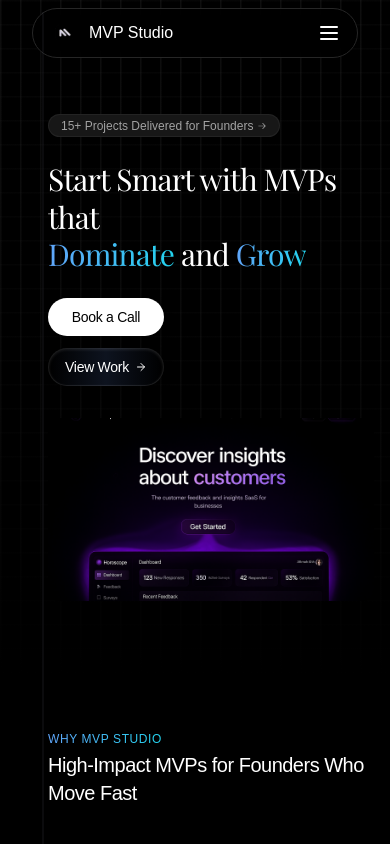
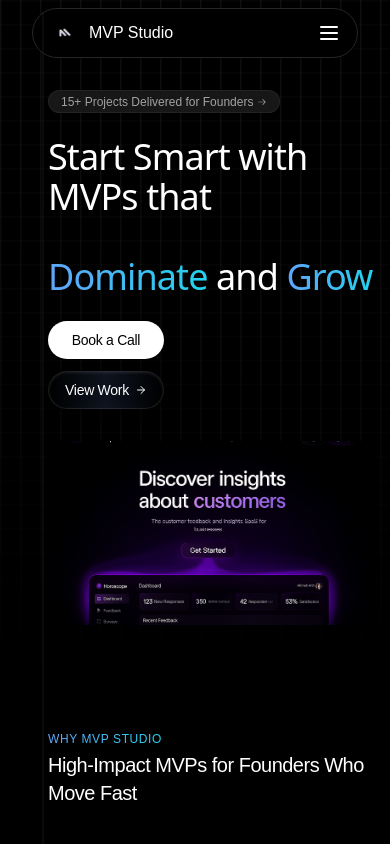
Before and after one commit to abhishekxdev/mymvp, a Next.js app: page / in a window 390 px wide. Shown: the top 844 px of the page. Built offline with nearby package versions, Linux system fonts and the light colour scheme; what tailwindcss-intersect, tailwindcss-motion would draw is missing.

Commit message:
Fix Hero heading font and mobile line breaks

```diff
--- a/components/marketing/Hero.tsx
+++ b/components/marketing/Hero.tsx
@@ -1,26 +1,8 @@
 "use client";
 import { ArrowRight } from "lucide-react";
 import { AnimatedShinyTextDemo } from "./Animatedbadge";
-import localFont from 'next/font/local';
 import React, { useState, useEffect } from "react";
 import Image from "next/image";
-
-// Load Playfair Display font
-const playfair = localFont({
-  src: [
-    {
-      path: '../../fonts/PlayfairDisplay-VariableFont_wght.ttf',
-      weight: '400 900',
-      style: 'normal',
-    },
-    {
-      path: '../../fonts/PlayfairDisplay-Italic-VariableFont_wght.ttf',
-      weight: '400 900',
-      style: 'italic',
-    },
-  ],
-  variable: '--font-playfair'
-});
 
 const projects = [
 
@@ -112,7 +94,7 @@ export default function Hero() {
   const currentProject = projects[currentProjectIndex]
 
   return (
-    <div className={`min-h-[80vh] w-screen flex flex-col items-center justify-center relative bg-black ${playfair.variable}`}>
+    <div className="min-h-[80vh] w-screen flex flex-col items-center justify-center relative bg-black">
       {/* Overlay for better readability */}
       <div className="absolute top-0 left-0 w-full h-full bg-black/40"></div>
 
@@ -127,10 +109,12 @@ export default function Hero() {
         <div className="flex flex-col items-start justify-center gap-6 md:gap-8 text-left motion-translate-y-in-100 motion-duration-[1s] motion-ease-spring-smooth">
           <AnimatedShinyTextDemo/>
 
-          {/* Mobile heading - forced to 2 lines */}
-          <h1 className="text-white text-3xl sm:text-4xl md:text-6xl tracking-tight font-playfair leading-tight md:leading-normal">
-            <span className="block">Start Smart with MVPs that</span>
-            <span className="block">
+          {/* Heading with proper mobile line breaks and original font */}
+          <h1 className="text-white text-4xl md:text-6xl tracking-tight font-sans">
+            {/* Mobile: Force line break after "MVPs that" */}
+            <span className="block md:inline">Start Smart with MVPs that</span>
+            <br className="block md:hidden" />
+            <span className="block md:inline">
               <span className="text-transparent bg-clip-text bg-gradient-to-r from-blue-400 to-cyan-400">Dominate</span> and <span className="text-transparent bg-clip-text bg-gradient-to-r from-blue-400 to-cyan-400">Grow</span>
             </span>
           </h1>
```
